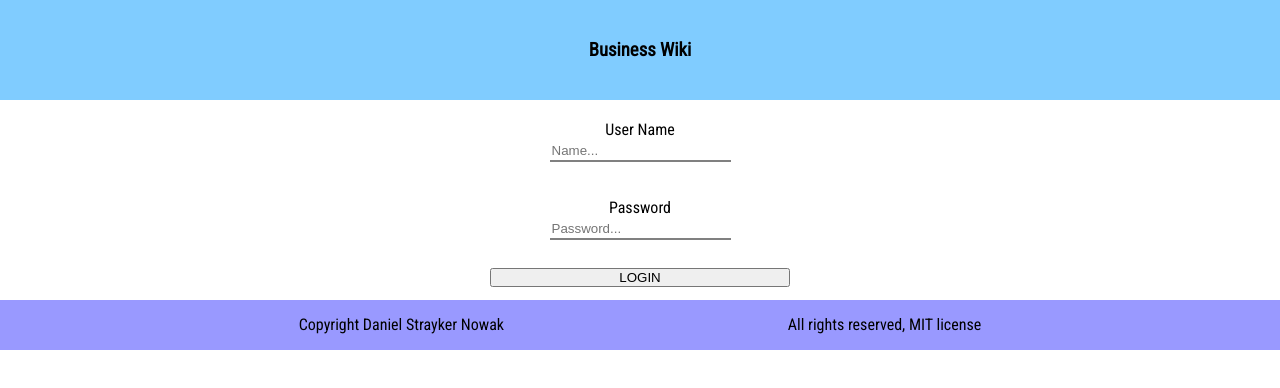
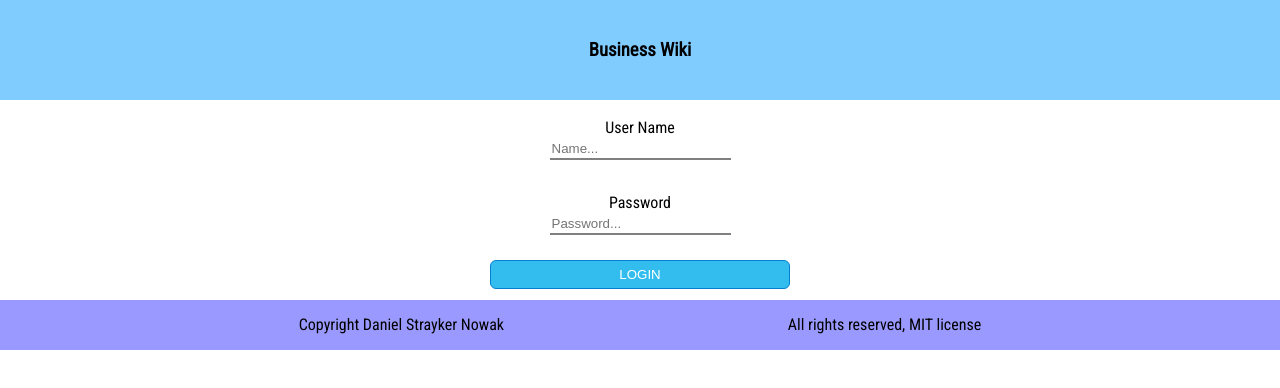
Before and after one commit to StraykerPL/BusinessWiki, a Next.js app in the folder business-wiki/: page / in a window 1280 px wide. Shown: the top 388 px of the page. Built offline with nearby package versions, Linux system fonts and the light colour scheme.

Commit message:
feat: Add default styling for button

```diff
--- a/business-wiki/pages/index.tsx
+++ b/business-wiki/pages/index.tsx
@@ -1,5 +1,6 @@
 import moduleStyles from "../shared/styles/index.module.scss";
 import formStyles from "../shared/styles/Form.module.scss";
+import buttonStyles from "../shared/styles/Button.module.scss";
 
 import Head from "next/head";
 import React, { FormEvent, useContext } from "react";
@@ -47,7 +48,7 @@ export default function App() {
           <form onSubmit={submitForm} className={formStyles.default}>
             <Input id="username" type="text" text="User Name" placeholder="Name..." />
             <Input id="password" type="password" text="Password" placeholder="Password..." />
-            <button type="submit">LOGIN</button>
+            <button type="submit" className={buttonStyles.button}>LOGIN</button>
           </form>
         </section>
       </main>
--- /dev/null
+++ b/business-wiki/shared/styles/Button.module.scss
@@ -0,0 +1,12 @@
+.button {
+	background-color:#33bdef;
+	border-radius:6px;
+	border:1px solid #057fd0;
+	color:#ffffff;
+	padding:6px 18px;
+    cursor: pointer;
+
+    &:hover {
+        background-color:#019ad2;
+    }
+}
```
